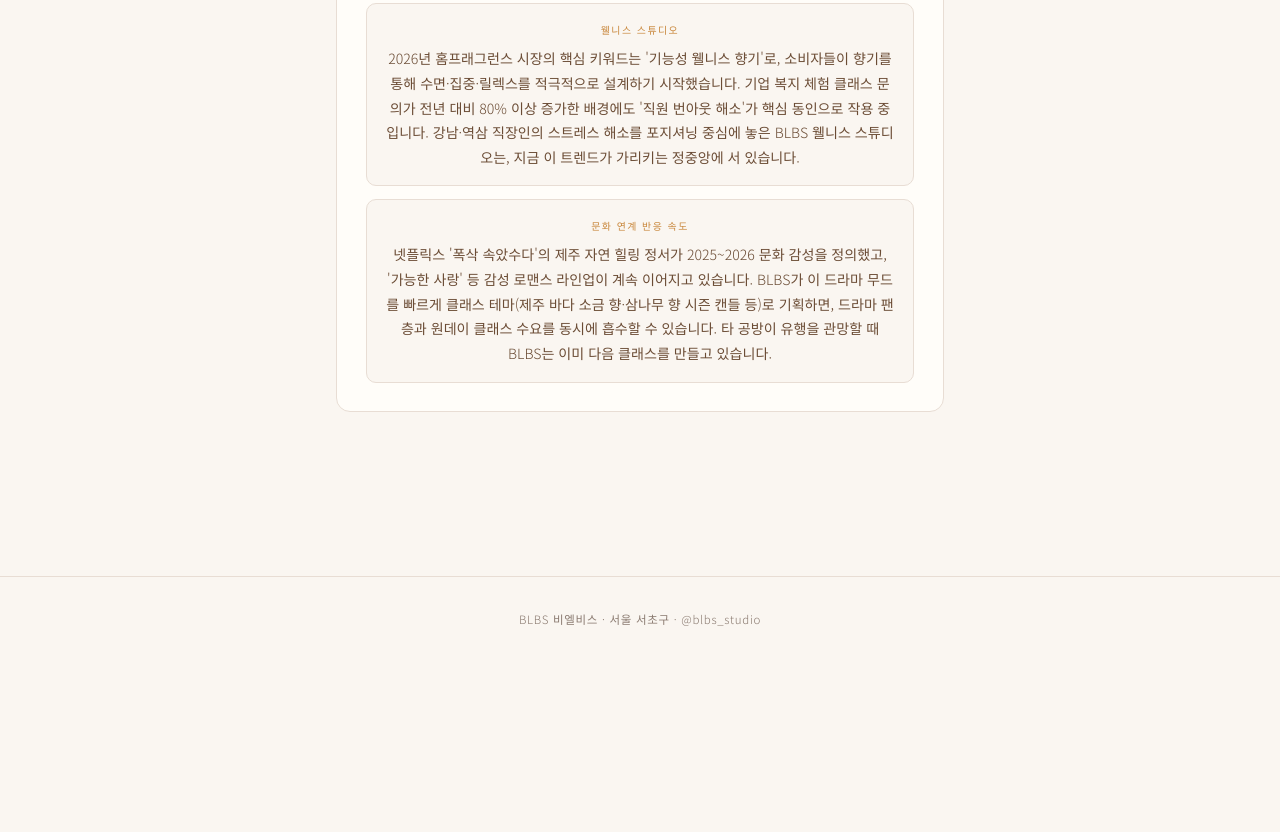
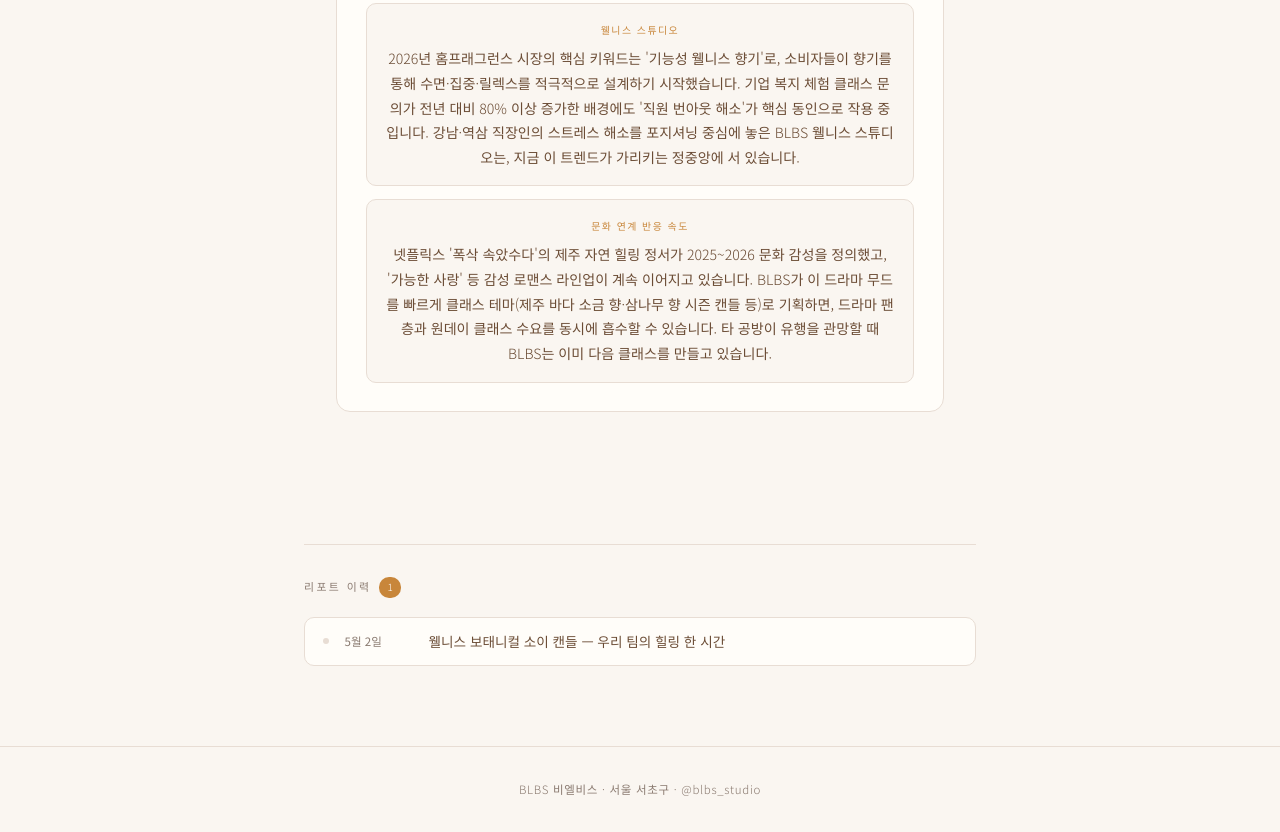
Before and after one commit to tjwhdqja/blbs, a plain HTML site: page index.html in a window 1280 px wide. Shown: the part 3161-3993 px from the top of the page. Before the commit the page ends 3822 px from the top, so only its background shows below. Drawn offline with Linux system fonts and the light colour scheme.

Commit message:
일자별 리포트 이력 기능 추가

```diff
--- a/index.html
+++ b/index.html
@@ -234,40 +234,83 @@
 
     .archive {
       margin-top: 3rem;
+      border-top: 1px solid var(--border);
+      padding-top: 2rem;
     }
 
-    .archive h3 {
+    .archive-title {
       font-size: 0.68rem;
       letter-spacing: 0.22em;
       color: var(--gray);
       text-transform: uppercase;
-      margin-bottom: 1rem;
-      text-align: center;
+      margin-bottom: 1.2rem;
+      display: flex;
+      align-items: center;
+      gap: 0.5rem;
+    }
+
+    .archive-count {
+      background: var(--amber);
+      color: white;
+      font-size: 0.62rem;
+      border-radius: 10px;
+      padding: 0.1rem 0.5rem;
+      letter-spacing: 0;
     }
 
     .archive-list {
       display: flex;
-      flex-wrap: wrap;
-      gap: 0.5rem;
-      justify-content: center;
+      flex-direction: column;
+      gap: 0.4rem;
     }
 
-    .archive-btn {
-      font-size: 0.75rem;
-      padding: 0.4rem 1rem;
+    .archive-item {
+      display: flex;
+      align-items: center;
+      gap: 1rem;
+      padding: 0.85rem 1.1rem;
+      background: var(--warm-white);
       border: 1px solid var(--border);
-      border-radius: 20px;
-      background: var(--warm-white);
-      color: var(--brown-light);
+      border-radius: 10px;
       cursor: pointer;
-      transition: all 0.2s;
+      transition: all 0.18s;
       font-family: inherit;
+      width: 100%;
+      text-align: left;
     }
 
-    .archive-btn:hover, .archive-btn.active {
-      background: var(--amber);
-      color: white;
+    .archive-item:hover, .archive-item.active {
       border-color: var(--amber);
+      background: #fff9f3;
+    }
+
+    .archive-dot {
+      width: 6px;
+      height: 6px;
+      border-radius: 50%;
+      background: var(--border);
+      flex-shrink: 0;
+      transition: background 0.18s;
+    }
+
+    .archive-item:hover .archive-dot,
+    .archive-item.active .archive-dot { background: var(--amber); }
+
+    .archive-date {
+      font-size: 0.72rem;
+      color: var(--gray);
+      flex-shrink: 0;
+      min-width: 68px;
+    }
+
+    .archive-item.active .archive-date { color: var(--amber); }
+
+    .archive-name {
+      font-size: 0.85rem;
+      color: var(--brown-light);
+      overflow: hidden;
+      text-overflow: ellipsis;
+      white-space: nowrap;
     }
 
     footer {
@@ -305,8 +348,8 @@
 
 <div class="container">
   <div id="report-content" class="loading">리포트를 불러오는 중...</div>
-  <div class="archive" id="archive-section" style="display:none">
-    <h3>지난 리포트</h3>
+  <div class="archive" id="archive-section">
+    <div class="archive-title">리포트 이력 <span class="archive-count" id="archive-count"></span></div>
     <div class="archive-list" id="archive-list"></div>
   </div>
 </div>
@@ -394,10 +437,13 @@
   }
 
   function renderArchive() {
-    if (reportsIndex.length <= 1) return;
-    document.getElementById('archive-section').style.display = 'block';
+    document.getElementById('archive-count').textContent = reportsIndex.length;
     document.getElementById('archive-list').innerHTML = reportsIndex.map(r => `
-      <button class="archive-btn" data-date="${r.date}" onclick="loadReport('${r.date}')">${formatDateShort(r.date)}</button>
+      <button class="archive-item" data-date="${r.date}" onclick="loadReport('${r.date}')">
+        <span class="archive-dot"></span>
+        <span class="archive-date">${formatDateShort(r.date)}</span>
+        <span class="archive-name">${r.className || '데일리 리포트'}</span>
+      </button>
     `).join('');
   }
 
--- a/reports/index.json
+++ b/reports/index.json
@@ -1,3 +1,3 @@
 [
-  {"date": "2026-05-02"}
+  {"date": "2026-05-02", "className": "웰니스 보태니컬 소이 캔들 — 우리 팀의 힐링 한 시간"}
 ]
```
